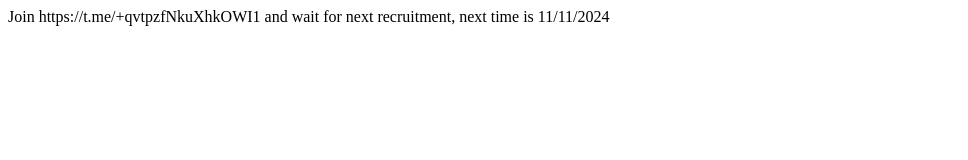
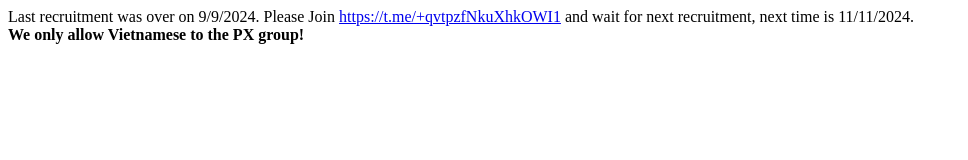
Before and after one commit to DoctorX1808/pxgroup, a plain HTML site: page index.html in a window 1280 px wide. Shown: the whole page, without its empty margins (0-968 px from the left). Drawn offline with Linux system fonts and the light colour scheme.

Commit message:
Update index.html

```diff
--- a/index.html
+++ b/index.html
@@ -1 +1,3 @@
-Join https://t.me/+qvtpzfNkuXhkOWI1 and wait for next recruitment, next time is 11/11/2024
+Last recruitment was over on 9/9/2024. Please Join <a href="https://t.me/+qvtpzfNkuXhkOWI1">https://t.me/+qvtpzfNkuXhkOWI1</a> and wait for next recruitment, next time is 11/11/2024.
+<br/>
+<strong>We only allow Vietnamese to the PX group!</strong>
```
